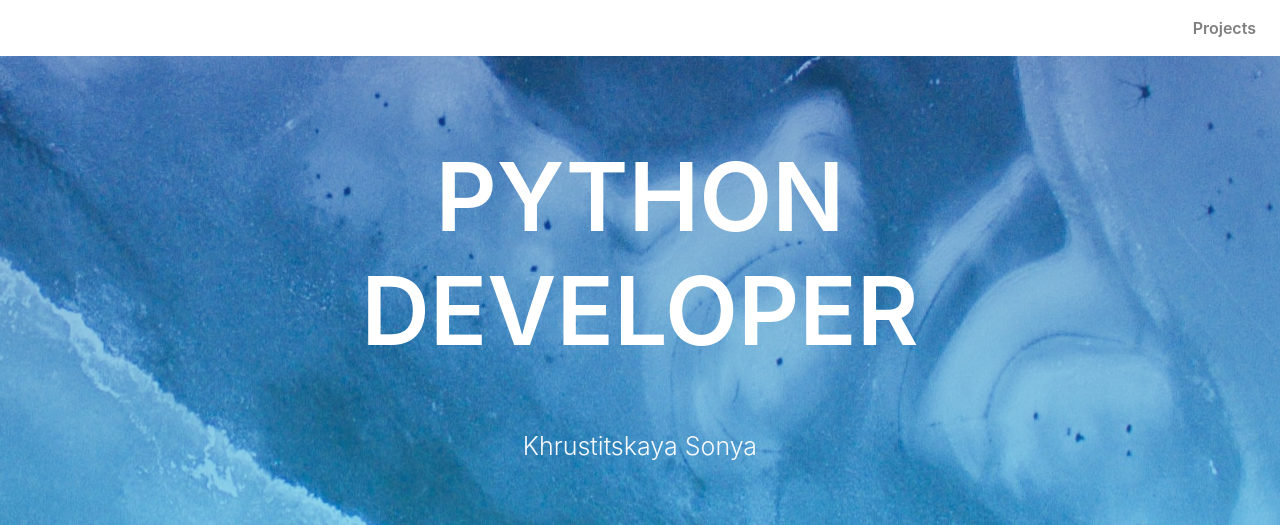
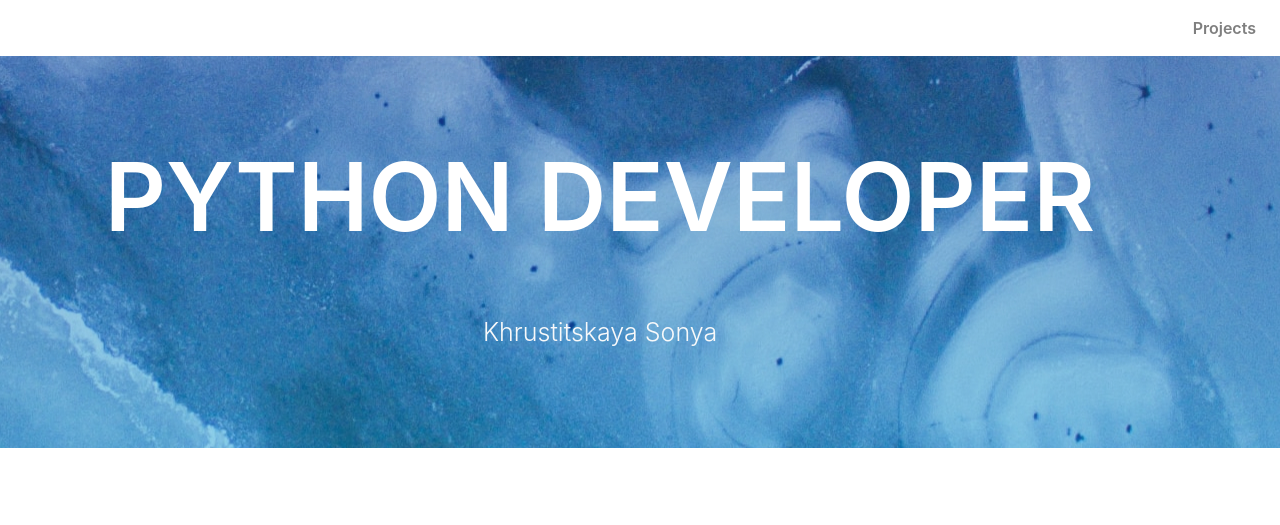
Before and after one commit to LinaGamer15/portfolio, a Flask app: page / in a window 1280 px wide. Shown: the top 525 px of the page. Run offline with Flask 2, Linux system fonts and the light colour scheme; data comes from the database, SQL or seed files in the repository; some libraries are stand-ins or nearby versions.

Commit message:
padding container

```diff
--- a/static/css/styles.css
+++ b/static/css/styles.css
@@ -26,7 +26,7 @@ div#title {
 }
 
 .container-pad {
-  padding: 5rem;
+  padding: 5rem 5rem 5rem 0;
 }
 
 .btn {
@@ -40,6 +40,7 @@ div#title {
 .background-footer {
   background: #343a40;
   padding: 1rem;
+  margin-top: 5rem;
 }
 
 a#a-footer {
```
